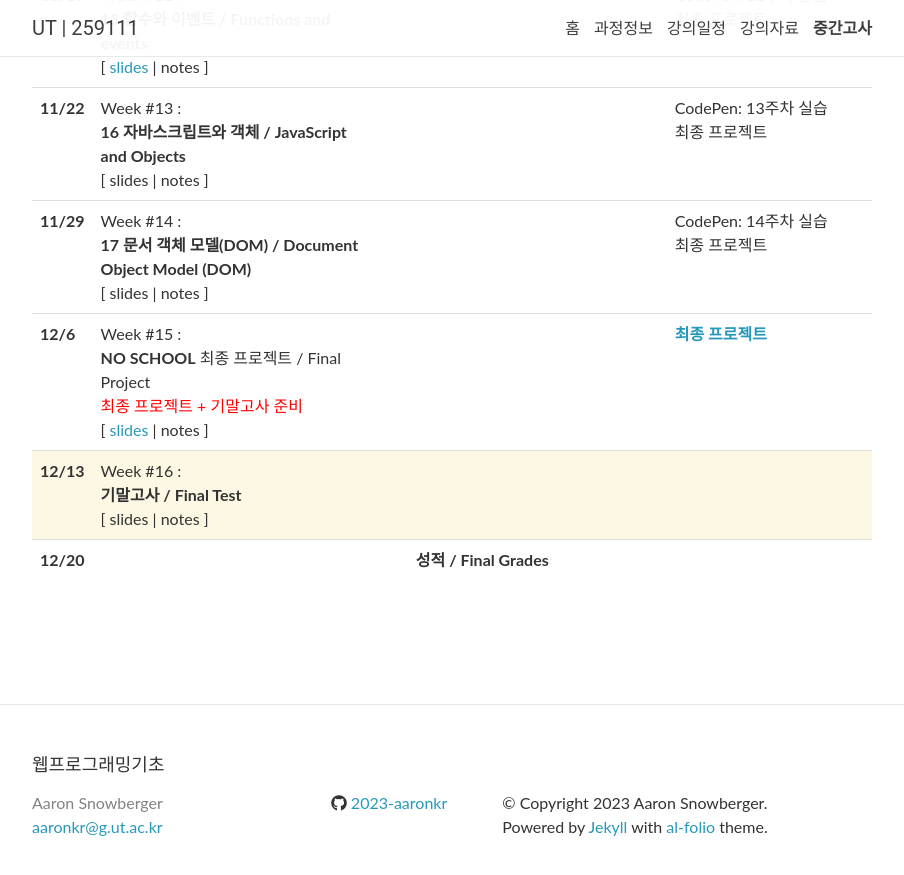
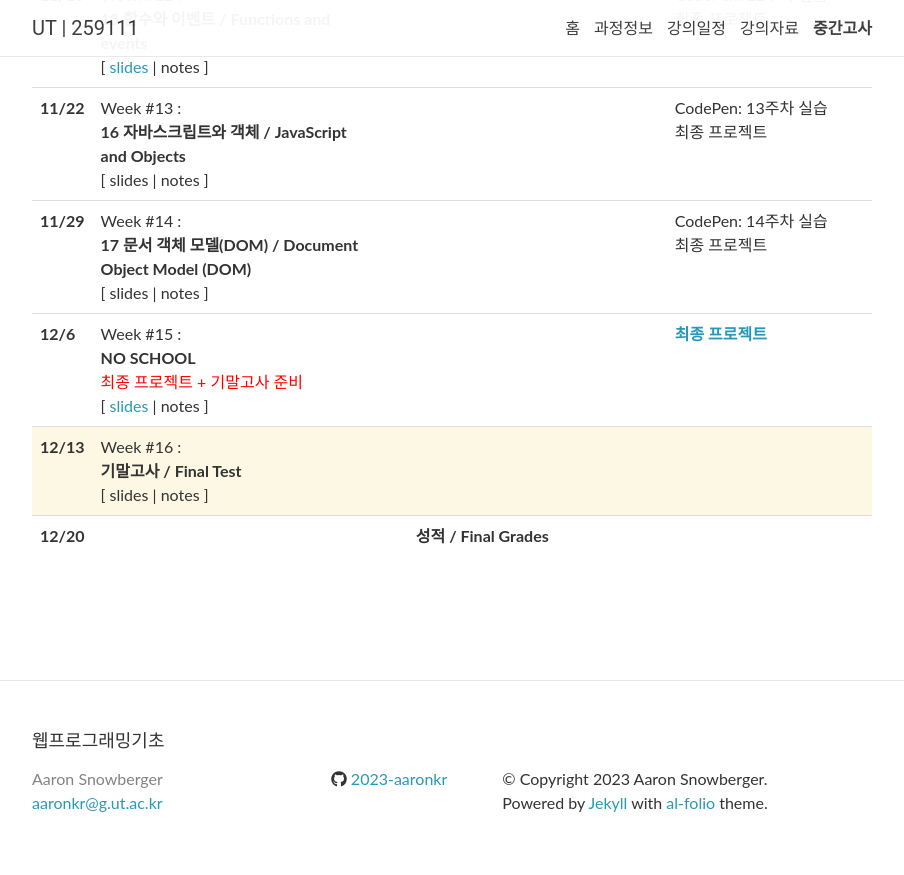
Before and after one commit to 2023-aaronkr/ut-web, a Jekyll site: the page built from _pages/lectures.md, in a window 1280 px wide and 900 px high, scrolled down 2029 px. Shown: the top 875 px of the window, without its empty margins (188-1092 px from the left). Built offline with Jekyll 4.4.1, drawn with Linux system fonts in a browser that asks for light colours; nearby versions of some CDN libraries; comment, search, counter and statistics services are not loaded.

Commit message:
Update lectures.yml

```diff
--- a/_data/lectures.yml
+++ b/_data/lectures.yml
@@ -173,7 +173,7 @@
 - date: 12/6
   week: 15
   title: >
-    <strong>NO SCHOOL</strong> 최종 프로젝트 / Final Project<br>
+    <strong>NO SCHOOL</strong><br>
     <span style="color: red;">최종 프로젝트 + 기말고사 준비</span>
   slides: "https://docs.google.com/presentation/d/1ov5yqFbidtRTE7OetUqsNO6NvxQsdViJuO4pH9MNojs/edit?usp=sharing"
   readings:
```
